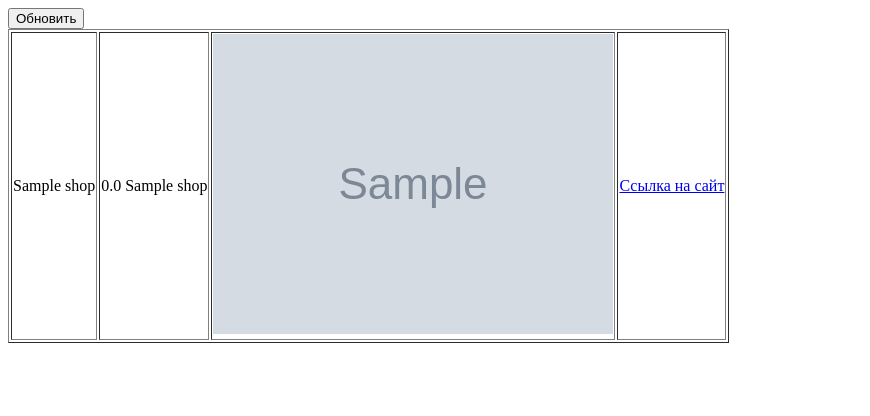
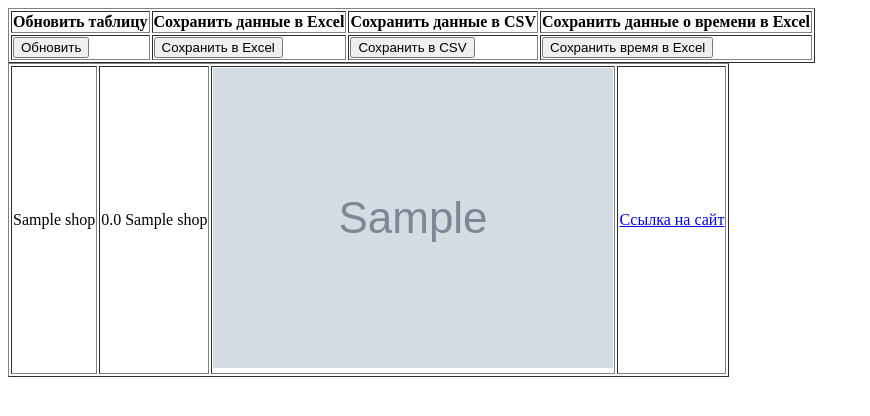
Before and after one commit to Galiks/Django, a Django app: page /shops/ in a window 1280 px wide. Shown: the top 416 px of the page, without its empty margins (0-870 px from the left). Run offline with Django 3.2, Linux system fonts and the light colour scheme; tables that the repository leaves empty hold one stand-in row (values such as "Sample post"); grey boxes marked "Sample" are stand-in pictures; parts of the project's set-up code (start-up, migrations or seed data) failed here and were passed over.

Commit message:
Добавил кнопки для скачивания файла

```diff
--- a/Django/urls.py
+++ b/Django/urls.py
@@ -23,4 +23,7 @@ urlpatterns = [
     path('', view.index, name='index'),
     path('shops/', view.shops, name='shops'),
     path('parser/', view.parse, name='parse'),
+    path('excel/', view.download_shops_in_excel, name='download_shops_in_excel'),
+    path('timer/', view.download_times_in_excel, name='download_times_in_excel'),
+    path('csv/', view.download_shops_in_csv, name='download_shops_in_csv'),
 ]
--- a/parsing/views.py
+++ b/parsing/views.py
@@ -1,9 +1,13 @@
+import csv
+import io
 import logging
+import os
 import time
 
-from django.http import HttpResponse
+from django.conf import settings
+from django.http import HttpResponse, Http404
 from django.shortcuts import render
-from django.template import loader
+from openpyxl import Workbook
 
 from parsing_methods.ds4Parsing import BS4Parsing
 from parsing_methods.request_letyshops_parsing import RequestsLetyShopsParsing
@@ -14,6 +18,10 @@ from .models import Shop, Timer
 
 logger = logging.getLogger(__name__)
 
+file_name_for_shops_excel = "E:/Документы/PyCharmProject/Django/files/shops.xlsx"
+file_name_for_shops_csv = "E:/Документы/PyCharmProject/Django/files/shops.csv"
+file_name_for_times_excel = "E:/Документы/PyCharmProject/Django/files/times.xlsx"
+
 
 # Create your views here.
 def index(request):
@@ -21,52 +29,57 @@ def index(request):
 
 
 def shops(request):
-    shop_list = get_shops_from_DB()
-    template = loader.get_template('shops.html')
+    shop_list = get_shops_from_database()
     context = {'shop_list': shop_list}
-    # return render(request, 'shops.html', context)
-    return HttpResponse(template.render(context, request))
+    return render(request, 'shops.html', context)
 
 
-def get_shops_from_DB():
+def get_shops_from_database():
     return Shop.objects.order_by('-name')
+
+
+def get_times_from_database():
+    return Timer.objects.order_by('-time')
 
 
 def parse(request):
     global method
     Shop.objects.all().delete()
     Timer.objects.all().delete()
-    # methods = [
-    #     RequestsParsing(),
-    #     BS4Parsing(),
-    #     WebDriverParsing(),
-    #     RequestsLetyShopsParsing(),
-    # ]
-    # shops = []
-    # for method in methods:
-    #     try:
-    #         start_time = time.time()
-    #         shops.append(method.parsing())
-    #         timer = Timer(name=method.get_name_class(),
-    #                       time=(time.time() - start_time))
-    #         timer.save()
-    #     except Exception as e:
-    #         logger.error("Ошибка при проходе методов : " + e.__str__())
-    try:
-        start_time = time.time()
-        spider = MainClassForScrapy()
-        timer = Timer(name=method.get_name_class(),
-                      time=(time.time() - start_time))
-        timer.save()
-        save_shops_in_DB_for_scrapy(spider)
-    except Exception as e:
-        logger.error("Ошибка при запуске Scrapy: " + e.__str__())
-    # save_shops_in_DB(shops)
-    context = get_shops_from_DB()
+    methods = [
+        RequestsParsing(),
+        BS4Parsing(),
+        WebDriverParsing(),
+        RequestsLetyShopsParsing(),
+    ]
+    shops_list = []
+    for method in methods:
+        try:
+            start_time = time.time()
+            shops_list.append(method.parsing())
+            timer = Timer(name=method.get_name_class(),
+                          time=(time.time() - start_time))
+            timer.save()
+        except Exception as e:
+            logger.error("Ошибка при проходе методов : " + e.__str__())
+    # try:
+    #     run_scrapy_and_save_data()
+    # except Exception as e:
+    #     logger.error("Ошибка при запуске Scrapy: " + e.__str__())
+    context = {'shop_list': save_shops_in_database(shops_list)}
     return render(request, 'shops.html', context)
 
 
-def save_shops_in_DB_for_scrapy(spider):
+def run_scrapy_and_save_data():
+    start_time = time.time()
+    spider = MainClassForScrapy()
+    timer = Timer(name=MainClassForScrapy.__name__.__str__(),
+                  time=(time.time() - start_time))
+    timer.save()
+    save_shops_in_database_for_scrapy(spider)
+
+
+def save_shops_in_database_for_scrapy(spider):
     shops_list = spider.get_data_from_json()
     for shop in shops_list:
         new_shop = Shop(name=shop["name"],
@@ -77,7 +90,7 @@ def save_shops_in_DB_for_scrapy(spider):
         new_shop.save()
 
 
-def save_shops_in_DB(shops):
+def save_shops_in_database(shops):
     shop_list = []
     for shop in shops:
         for item in shop:
@@ -90,5 +103,85 @@ def save_shops_in_DB(shops):
             continue
 
 
+def download_shops_in_excel(request):
+    save_shops_in_excel()
+    file_path = os.path.join(settings.MEDIA_ROOT, file_name_for_shops_excel)
+    if os.path.exists(file_path):
+        with open(file_path, 'rb') as fh:
+            response = HttpResponse(fh.read(), content_type="application/vnd.ms-excel")
+            response['Content-Disposition'] = 'inline; filename=' + os.path.basename(file_path)
+            return response
+    raise Http404
+
+
+def download_times_in_excel(request):
+    save_times_in_excel()
+    file_path = os.path.join(settings.MEDIA_ROOT, file_name_for_times_excel)
+    if os.path.exists(file_path):
+        with open(file_path, 'rb') as fh:
+            response = HttpResponse(fh.read(), content_type="application/vnd.ms-excel")
+            response['Content-Disposition'] = 'inline; filename=' + os.path.basename(file_path)
+            return response
+    raise Http404
+
+def download_shops_in_csv(request):
+    save_shops_in_csv()
+    file_path = os.path.join(settings.MEDIA_ROOT, file_name_for_shops_csv)
+    if os.path.exists(file_path):
+        with open(file_path, 'rb') as fh:
+            response = HttpResponse(fh.read(), content_type="application/vnd.ms-excel")
+            response['Content-Disposition'] = 'inline; filename=' + os.path.basename(file_path)
+            return response
+    raise Http404
+
+
 def save_shops_in_excel():
-    pass
+    workbook = Workbook()
+    sheet = workbook.create_sheet('Sheet1', 0)
+    worksheet = workbook['Sheet1']
+    worksheet['A1'] = 'НАЗВАНИЕ'
+    worksheet['B1'] = 'ЗНАЧЕНИЕ КЭШБЭКА'
+    worksheet['C1'] = 'ВАЛЮТА'
+    worksheet['D1'] = 'КАРТИНКА МАГАЗИНА'
+    worksheet['E1'] = 'АДРЕС МАГАЗИНА'
+    shop_list = get_shops_from_database()
+    for i, shop in enumerate(shop_list):
+        index_of_row = i + 2
+        worksheet['A' + str(index_of_row)] = shop.name
+        worksheet['B' + str(index_of_row)] = shop.discount
+        worksheet['C' + str(index_of_row)] = shop.label
+        worksheet['D' + str(index_of_row)] = shop.image
+        worksheet['E' + str(index_of_row)] = shop.url
+    workbook.save(file_name_for_shops_excel)
+    workbook.close()
+
+
+def save_times_in_excel():
+    workbook = Workbook()
+    sheet = workbook.create_sheet('Sheet1', 0)
+    worksheet = workbook['Sheet1']
+    worksheet['A1'] = 'ИМЯ МЕТОДА'
+    worksheet['B1'] = 'ВРЕМЯ ВЫПОЛНЕНИЯ'
+    worksheet['C1'] = 'ДАТА ЗАМЕРА'
+    time_list = get_times_from_database()
+    for i, timer in enumerate(time_list):
+        index_of_row = i + 2
+        worksheet['A' + str(index_of_row)] = timer.name
+        worksheet['B' + str(index_of_row)] = timer.time
+        worksheet['C' + str(index_of_row)] = timer.date
+    workbook.save(file_name_for_times_excel)
+    workbook.close()
+
+
+def save_shops_in_csv():
+    shop_list = get_shops_from_database()
+    with io.open(file_name_for_shops_csv, "w", newline="", encoding='utf8') as file:
+        columns = ['name', 'discount', 'label', 'image', 'url']
+        writer = csv.DictWriter(file, fieldnames=columns)
+        for shop in shop_list:
+            new_shop = {'name': shop.name,
+                        'discount': shop.discount,
+                        'label': shop.label,
+                        'image': shop.image,
+                        'url': shop.url}
+            writer.writerow(new_shop)
--- a/templates/shops.html
+++ b/templates/shops.html
@@ -5,10 +5,44 @@
     <title>Магазины</title>
 </head>
 <body>
-
-    <form action="{% url 'parse' %}" method="get">
-        <input type="submit" value="Обновить">
-    </form>
+<div class="container">
+    <div class="row">
+        <div class="span5">
+            <table class="table table-striped table-condensed table-bordered" border="1">
+                <tbody>
+                <tr>
+                    <th>Обновить таблицу</th>
+                    <th>Сохранить данные в Excel</th>
+                    <th>Сохранить данные в CSV</th>
+                    <th>Сохранить данные о времени в Excel</th>
+                </tr>
+                <tr>
+                    <td>
+                        <form action="{% url 'parse' %}" method="get">
+                            <input type="submit" value="Обновить">
+                        </form>
+                    </td>
+                    <td>
+                        <form action="{% url 'download_shops_in_excel' %}" method="get">
+                            <input type="submit" value="Сохранить в Excel">
+                        </form>
+                    </td>
+                    <td>
+                         <form action="{% url 'download_shops_in_csv' %}" method="get">
+                            <input type="submit" value="Сохранить в CSV">
+                        </form>
+                    </td>
+                    <td>
+                        <form action="{% url 'download_times_in_excel' %}" method="get">
+                            <input type="submit" value="Сохранить время в Excel">
+                        </form>
+                    </td>
+                </tr>
+                </tbody>
+            </table>
+        </div>
+    </div>
+</div>
     {% if shop_list %}
         <table border="1">
         {% for shop in shop_list %}
```
Also changed, not shown: parsing_methods/scrapyParsing/scrapyParsing/spiders/arcady_spider.py (+0 -8 lines), templates/csv.html (added, +10 -0 lines), templates/excel.html (added, +10 -0 lines), templates/timer.html (added, +10 -0 lines).
